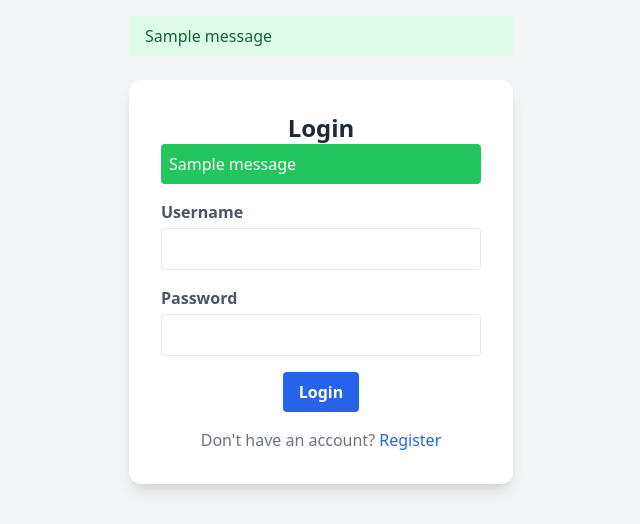
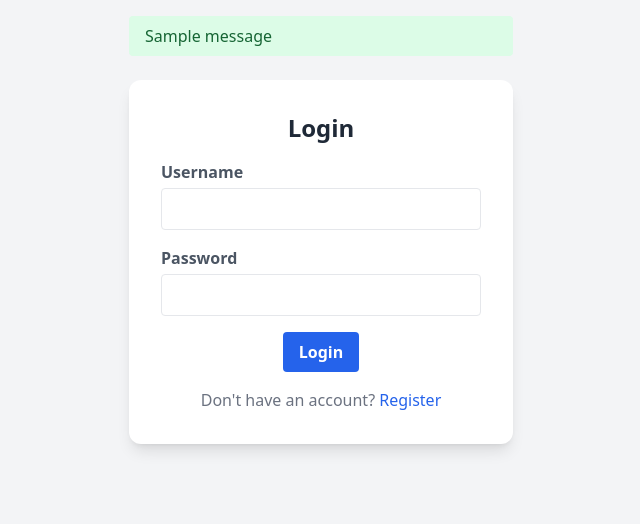
Before and after one commit to BeamingMonkey/option-journal-, a Flask app: page /login in a window 1280 px wide. Shown: the part 60-584 px from the top of the page, without its empty margins (319-959 px from the left). Run offline with Flask 2, Linux system fonts and the light colour scheme; one stand-in notice (Sample message) is shown; some libraries are stand-ins or nearby versions.

Commit message:
Update login.html

```diff
--- a/templates/login.html
+++ b/templates/login.html
@@ -5,23 +5,6 @@
 {% block content %}
 <div class="bg-white rounded-xl p-8 shadow-lg max-w-sm w-full">
   <h2 class="text-2xl font-bold text-gray-800 text-center">Login</h2>
-
-  <!-- Flash messages -->
-  {% with messages = get_flashed_messages(with_categories=true) %}
-    {% if messages %}
-      <div class="mb-4">
-        {% for category, message in messages %}
-          <div class="p-2 rounded mb-2 text-white
-            {% if category == 'danger' %}bg-red-500
-            {% elif category == 'success' %}bg-green-500
-            {% else %}bg-gray-500{% endif %}">
-            {{ message }}
-          </div>
-        {% endfor %}
-      </div>
-    {% endif %}
-  {% endwith %}
-
   <form method="POST" class="mt-4 space-y-4">
     <div>
       <label class="block text-gray-600 font-semibold">Username</label>
```
